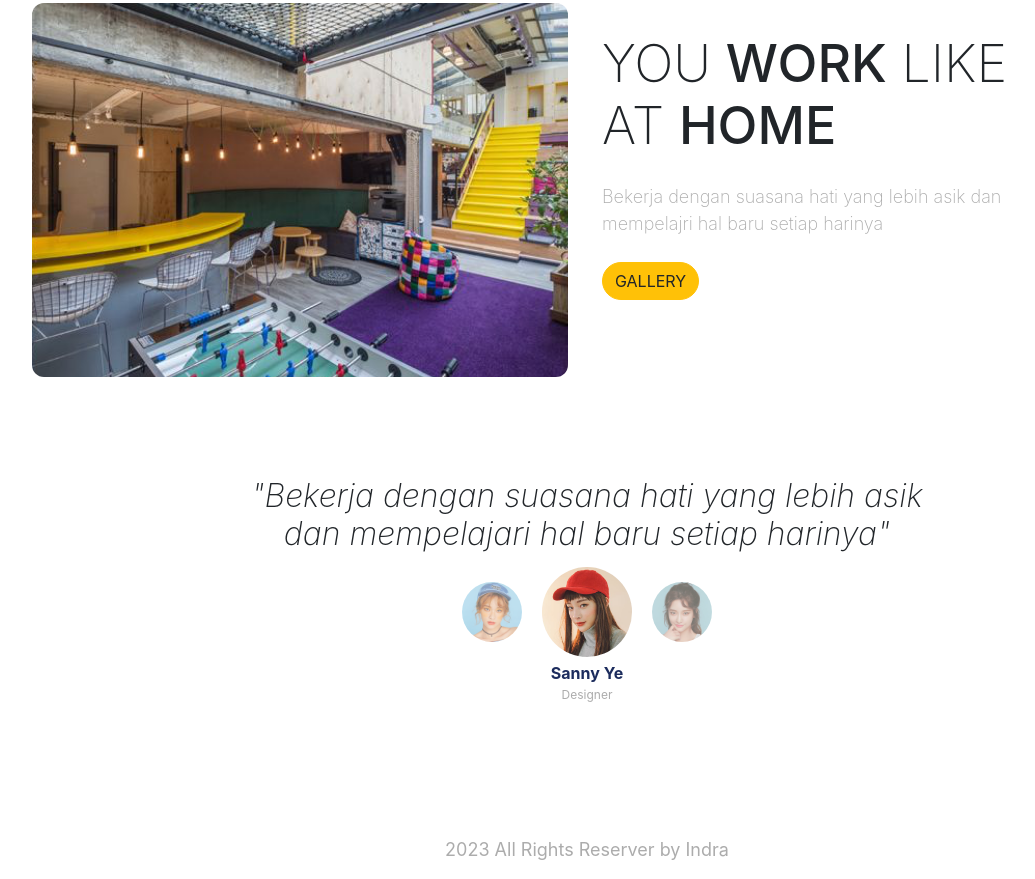
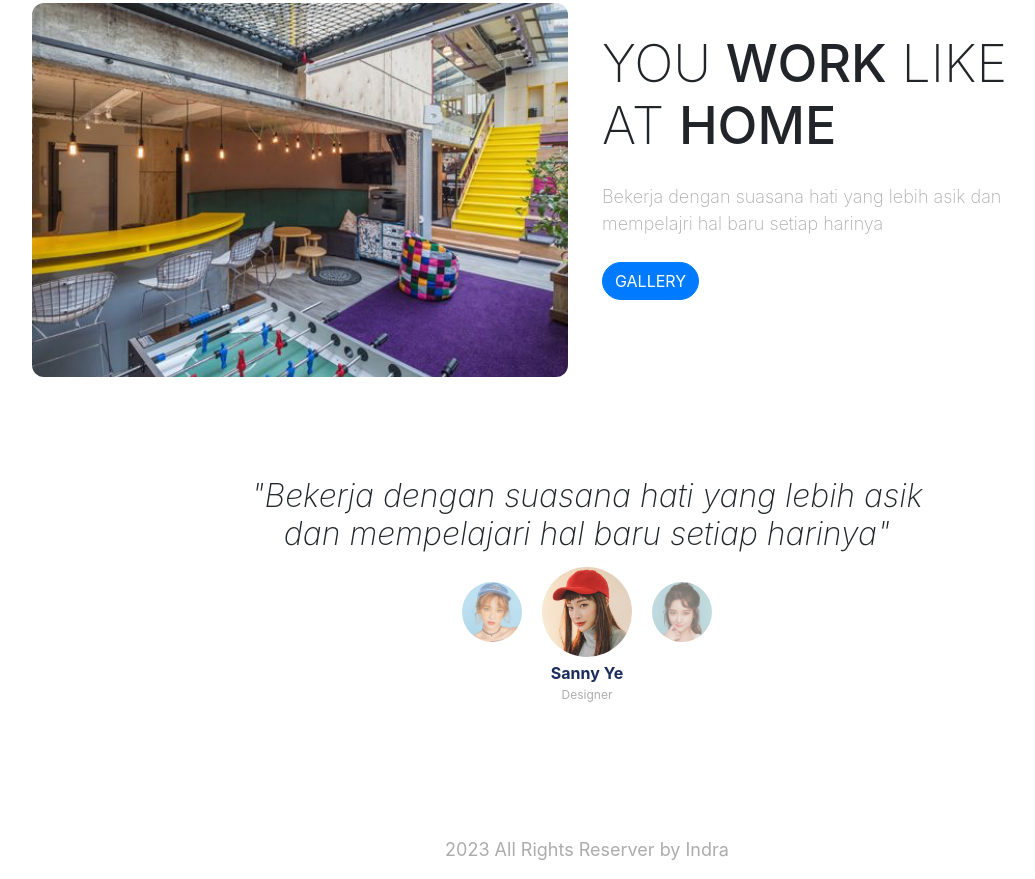
Before and after one commit to Indra-15/weblanding, a plain HTML site: page index.html in a window 1280 px wide. Shown: the part 848-1727 px from the top of the page, without its empty margins (53-1088 px from the left). Drawn offline with nearby package versions, Linux system fonts and the light colour scheme; a web font is replaced by a local one.

Commit message:
mengubah tombol menjadi warna biru

```diff
--- a/index.html
+++ b/index.html
@@ -91,7 +91,7 @@
         <h3>you <span>work</span> like
           at <span>home</span></h3>
         <p>Bekerja dengan suasana hati yang lebih asik dan mempelajri hal baru setiap harinya</p>
-        <a href="" class="btn btn-warning tombol">Gallery</a>
+        <a href="" class="btn btn-primary tombol">Gallery</a>
       </div>
     </div>
     <!-- akhir working space -->
```
